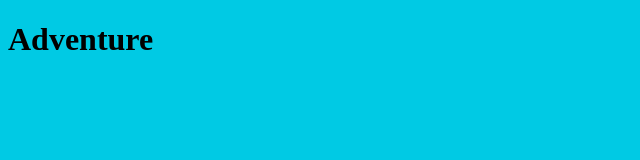
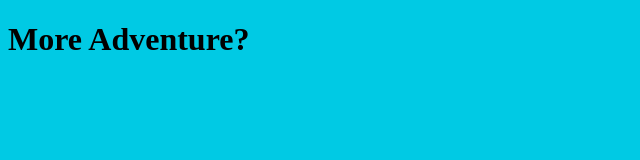
Before and after one commit to Pradeep1026/Propel-class-git-, a plain HTML site: page index.html in a window 1280 px wide. Shown: the whole page, without its empty margins (0-640 px from the left). Drawn offline with Linux system fonts and the light colour scheme.

Commit message:
Changed Header name

```diff
--- a/index.html
+++ b/index.html
@@ -10,7 +10,7 @@
 </head>
 <body>
     <header>
-	    <h1>Adventure</h1>
+	    <h1>More Adventure?</h1>
     </header>
     <script src="js/app.js"></script>
 </body>
```
